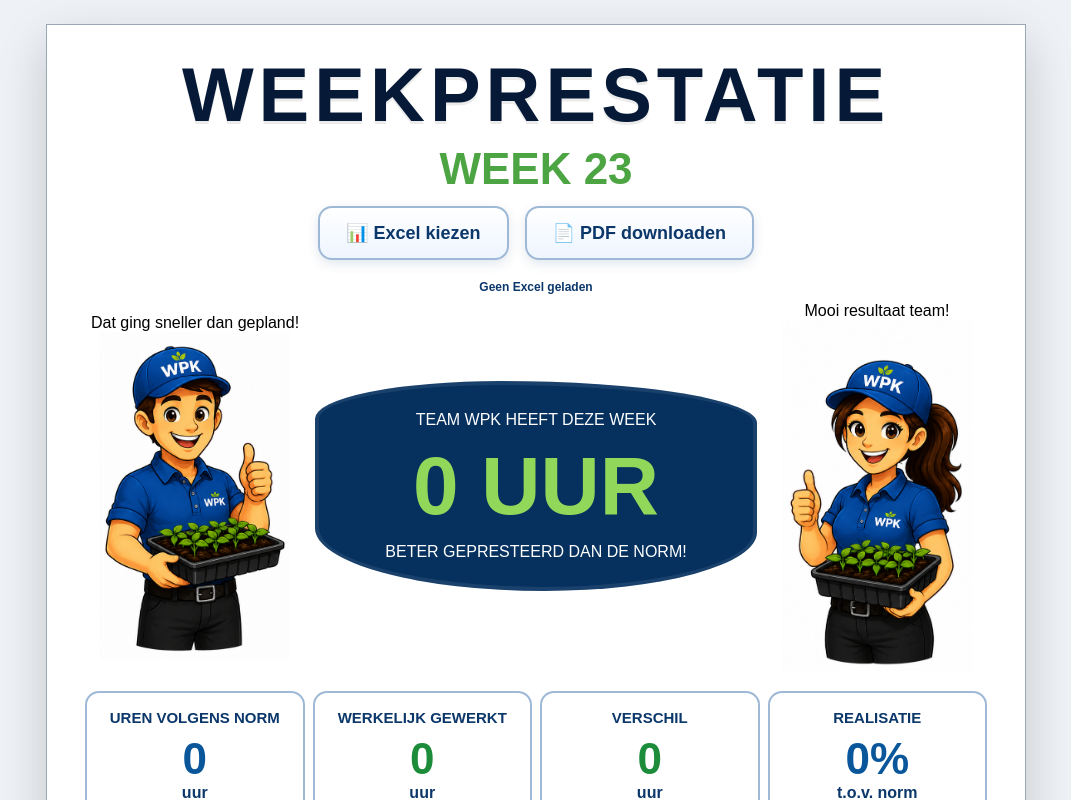
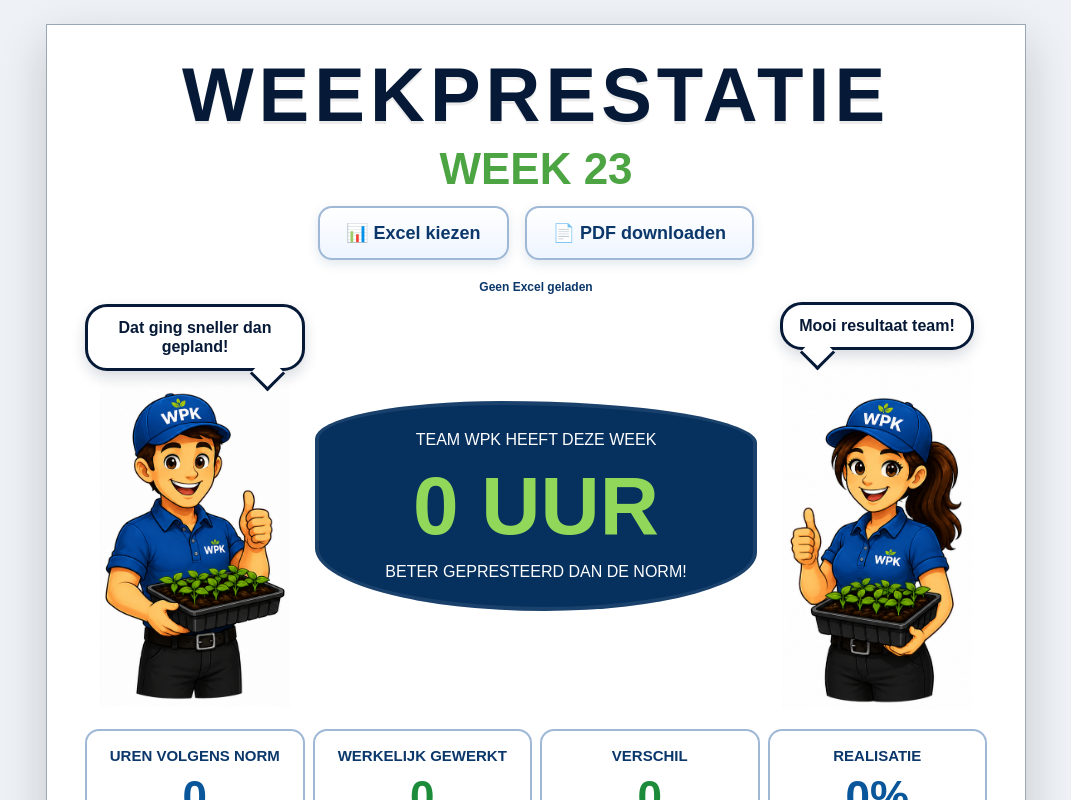
Before and after one commit to infoflorith-dev/wpk-weekprestatie, a React (Vite) app: page / in a window 1280 px wide. Shown: the top 800 px of the page, without its empty margins (104-1175 px from the left). Built offline with nearby package versions, Linux system fonts and the light colour scheme.

Commit message:
Update App.css

```diff
--- a/src/App.css
+++ b/src/App.css
@@ -395,3 +395,48 @@ body {
   display: block;
   margin: 0 auto;
 }
+.speech {
+  position: relative;
+  display: inline-block;
+  max-width: 190px;
+  padding: 12px 16px;
+  margin-bottom: 8px;
+
+  background: #ffffff;
+  border: 3px solid #061936;
+  border-radius: 22px;
+
+  color: #061936;
+  font-size: 16px;
+  font-weight: 900;
+  line-height: 1.15;
+  text-align: center;
+
+  box-shadow: 0 6px 14px rgba(6, 25, 54, 0.16);
+}
+
+.worker-side:first-child .speech::after {
+  content: "";
+  position: absolute;
+  right: 22px;
+  bottom: -18px;
+  width: 22px;
+  height: 22px;
+  background: #ffffff;
+  border-right: 3px solid #061936;
+  border-bottom: 3px solid #061936;
+  transform: rotate(45deg);
+}
+
+.worker-side:last-child .speech::after {
+  content: "";
+  position: absolute;
+  left: 22px;
+  bottom: -18px;
+  width: 22px;
+  height: 22px;
+  background: #ffffff;
+  border-left: 3px solid #061936;
+  border-bottom: 3px solid #061936;
+  transform: rotate(-45deg);
+}
```
